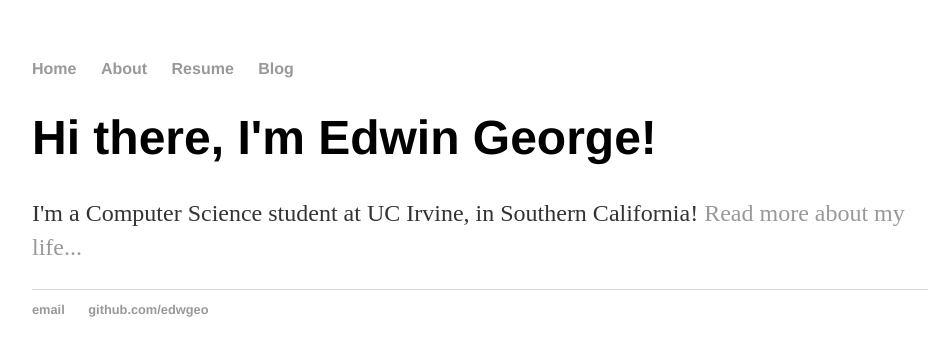
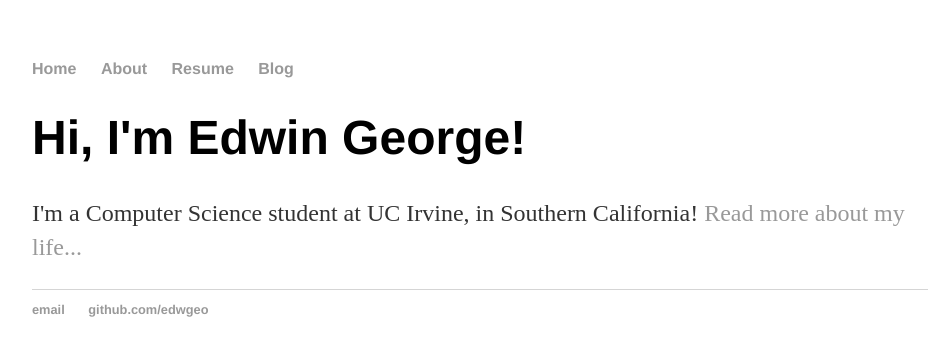
Before and after one commit to edwgeo/edwgeo.github.io, a Jekyll site: the page built from index.html, in a window 1280 px wide. Shown: the top 356 px of the page, without its empty margins (160-1096 px from the left). Built offline with Jekyll 4.4.1, drawn with Linux system fonts in a browser that asks for light colours.

Commit message:
Update index.html

```diff
--- a/index.html
+++ b/index.html
@@ -2,7 +2,7 @@
 layout: default
 title: Edwin George
 ---
-<div>
-	<h1>Hi there, I'm Edwin George!</h1>
+<div class="blurb">
+	<h1>Hi, I'm Edwin George!</h1>
 	<p>I'm a Computer Science student at UC Irvine, in Southern California! <a href="https://www.linkedin.com/in/edwingeorge">Read more about my life...</a></p>
 </div><!-- /.blurb -->
```
